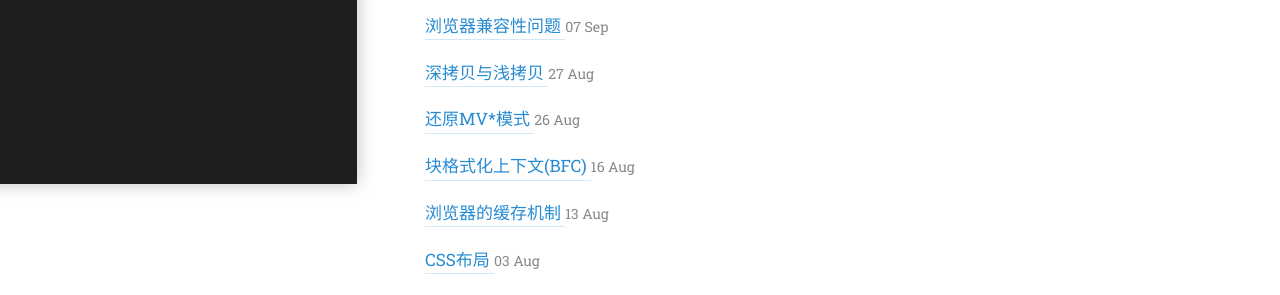
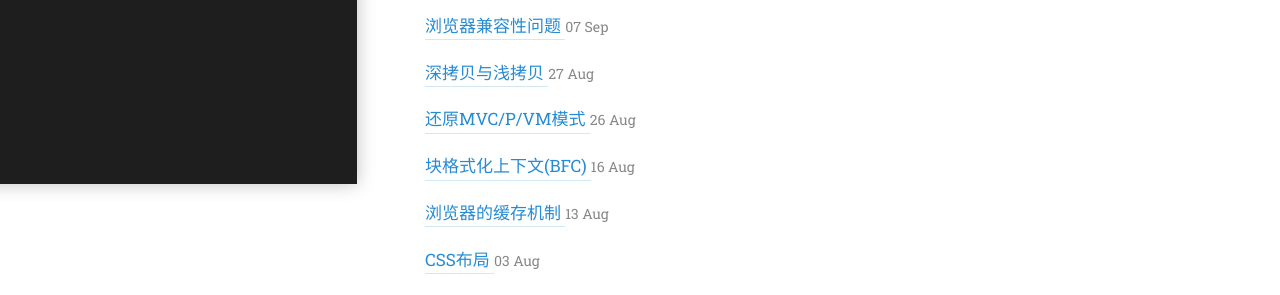
Before and after one commit to Knight-boy/knight-boy.github.io, a Jekyll site: the page built from _featured_categories/origin.md, in a window 1280 px wide. Shown: the part 716-1011 px from the top of the page. Built offline with Jekyll 4.4.1, drawn with Linux system fonts in a browser that asks for light colours; some web fonts are replaced; comment, search, counter and statistics services are not loaded.

Commit message:
new post

```diff
--- a/origin/_posts/2018-08-26-Return-MV-Model.md
+++ b/origin/_posts/2018-08-26-Return-MV-Model.md
@@ -1,7 +1,7 @@
 ---
-title:  "还原MV*模式"
+title:  "还原MVC/P/VM模式"
 date: 2018-08-26
-image: /assets/img/blog/MVC.png
+image: /assets/img/blog/MVC1.png
 description: >
   Frame model!
 author: author2
```
